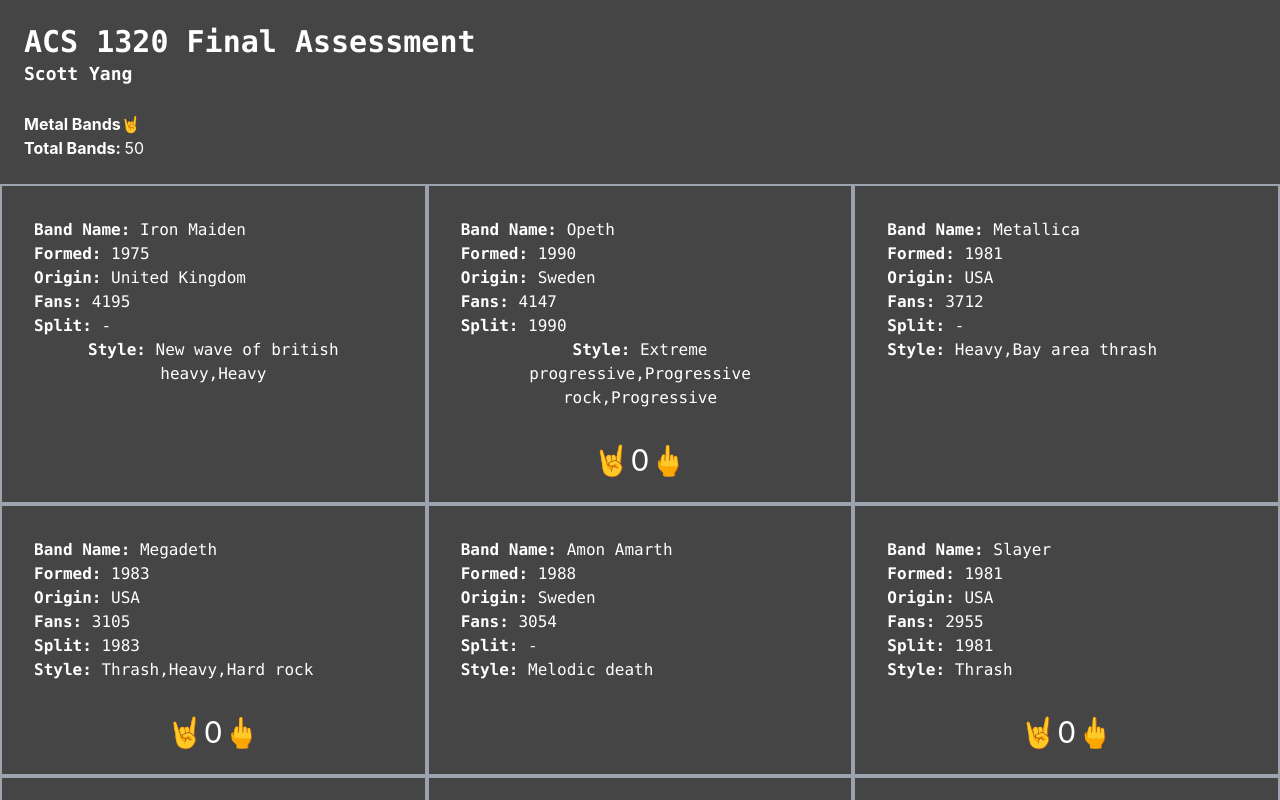
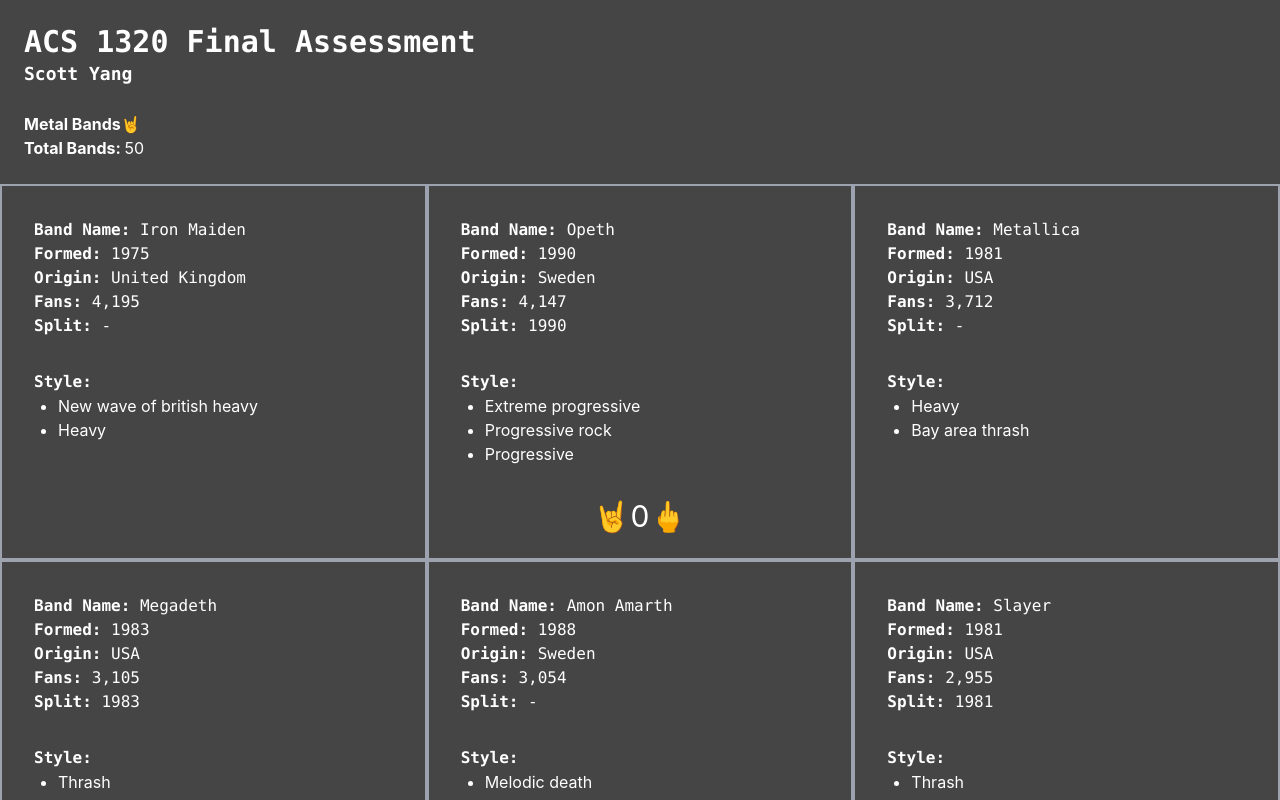
Before and after one commit to scottzyang/metal-bands, a React (Create React App) app: page / in a window 1280 px wide. Shown: the top 800 px of the page. Built offline with nearby package versions, Linux system fonts and the light colour scheme.

Commit message:
Display style as list

```diff
--- a/src/components/BandCard/BandCard.js
+++ b/src/components/BandCard/BandCard.js
@@ -1,16 +1,29 @@
 import Like from "../Like/Like"
 
 function BandCard({band_name, fans, formed, origin, split, style}) {
+  const fans_format = (fans) => {
+    return fans.toLocaleString('en')
+  }
+
+  const band_style = style.split(',').map((style_item) => {
+    return (
+      <li className="ml-6">{style_item}</li>
+    )
+  })
+
   return (
     <section>
       <section className="m-8 flex flex-col items-start">
         <p className="font-mono"><strong>Band Name: </strong>{band_name}</p>
         <p className="font-mono"><strong>Formed: </strong>{formed}</p>
         <p className="font-mono"><strong>Origin: </strong>{origin}</p>
-        <p className="font-mono"><strong>Fans: </strong>{fans}</p>
+        <p className="font-mono"><strong>Fans: </strong>{fans_format(fans)}</p>
         <p className="font-mono"><strong>Split: </strong>{split}</p>
-        <p className="font-mono"><strong>Style: </strong>{style}</p>
       </section>
+      <ul className="flex flex-col items-start m-8 list-disc">
+        <p className="font-mono"><strong>Style:</strong></p>
+          {band_style}
+      </ul>
       <section>
         {split !== "-" && <Like />}
       </section>
```
